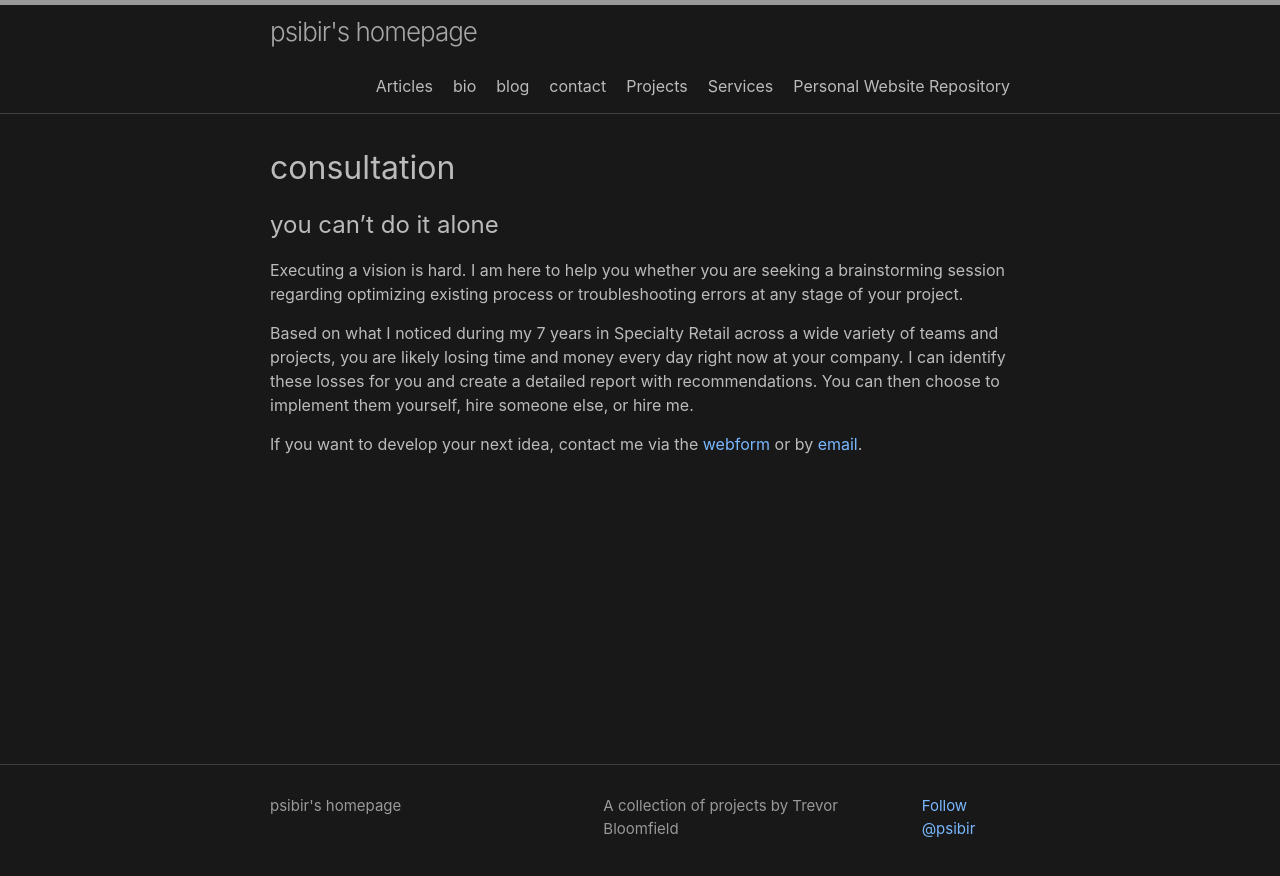
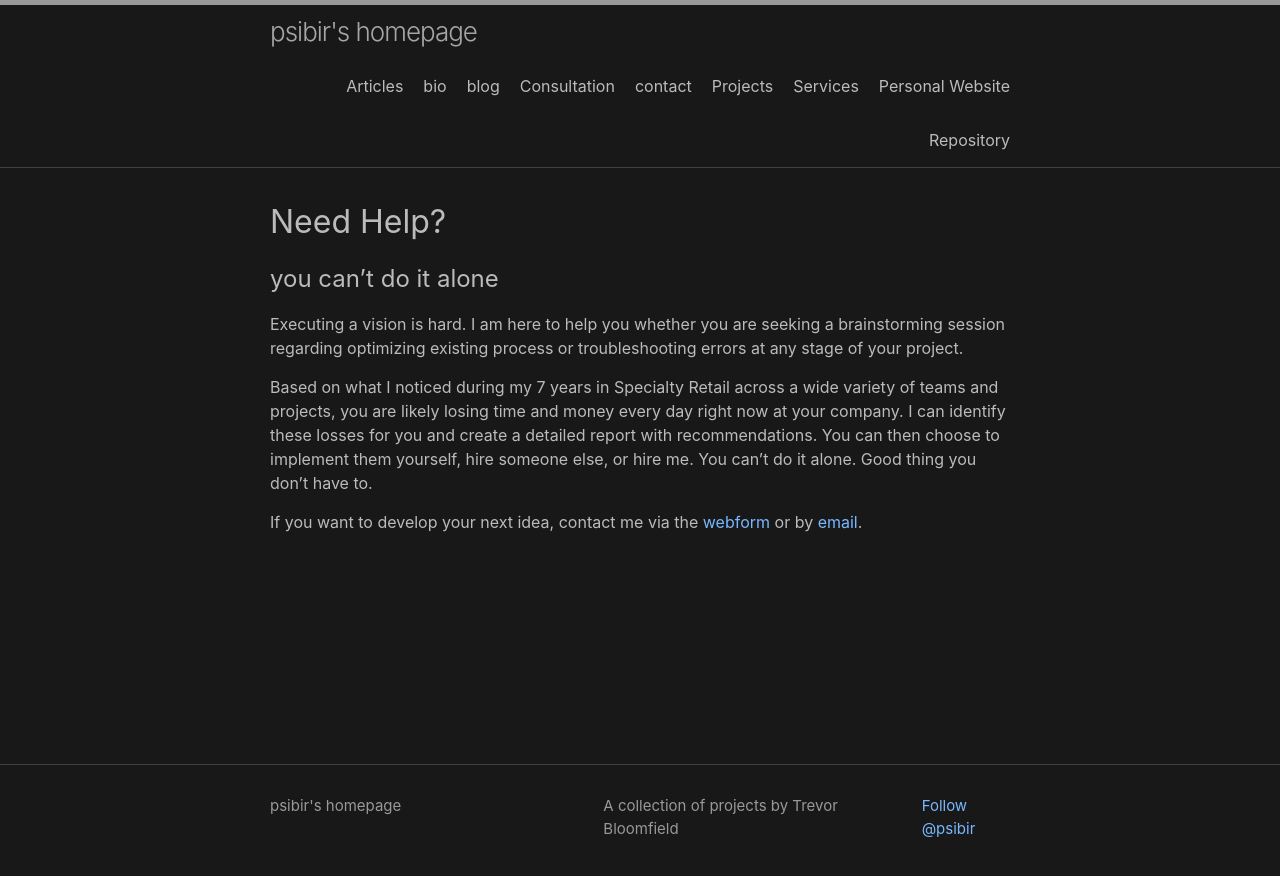
Before and after one commit to psibir/psibir.github.io, a Jekyll site: the page built from page/consultation.md, in a window 1280 px wide. Shown: the top 876 px of the page. Built offline with Jekyll 4.4.1, drawn with Linux system fonts in a browser that asks for light colours; a script that is not in the unit is left out.

Commit message:
Update consultation.md

```diff
--- a/page/consultation.md
+++ b/page/consultation.md
@@ -1,16 +1,16 @@
 ---
 layout: default
-title: consultation
+title: Consultation
 permalink: /page/consultation/
 show_in_navbar: false
 ---
 
-# consultation
+# Need Help?
 
 ## you can't do it alone
 
 Executing a vision is hard. I am here to help you whether you are seeking a brainstorming session regarding optimizing existing process or troubleshooting errors at any stage of your project.
 
-Based on what I noticed during my 7 years in Specialty Retail across a wide variety of teams and projects, you are likely losing time and money every day right now at your company. I can identify these losses for you and create a detailed report with recommendations. You can then choose to implement them yourself, hire someone else, or hire me.
+Based on what I noticed during my 7 years in Specialty Retail across a wide variety of teams and projects, you are likely losing time and money every day right now at your company. I can identify these losses for you and create a detailed report with recommendations. You can then choose to implement them yourself, hire someone else, or hire me. You can't do it alone. Good thing you don't have to.
 
 If you want to develop your next idea, contact me via the [webform](https://psibir.github.io/page/contact/) or by [email](mailto:bloomfieldtm@gmail.com).
```
